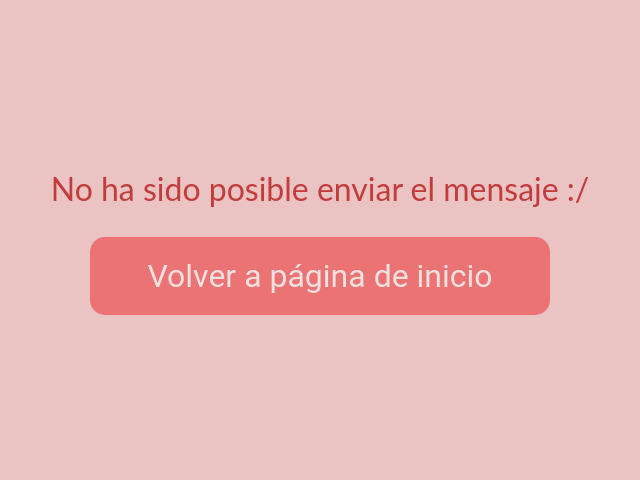
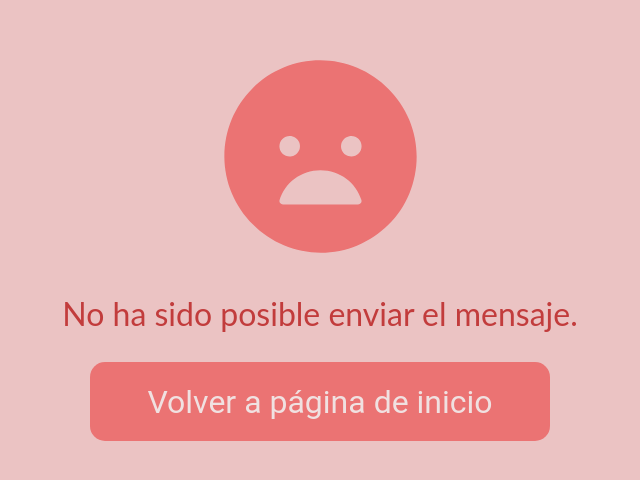
Before and after one commit to JoseDanielMantillaFranqui/PORTAFOLIO, a website: page denegacion.html in a window 1280 px wide. Shown: the part 220-700 px from the top of the page, without its empty margins (320-960 px from the left). Drawn offline with Linux system fonts and the light colour scheme.

Commit message:
Añadidas imágenes a las páginas de confirmación y denegación

```diff
--- a/denegacion.html
+++ b/denegacion.html
@@ -10,7 +10,8 @@
     <body>
         <main>
             <div class="container__confirmacion--denegación">
-                <p class="texto__confirmacion--denegación">No ha sido posible enviar el mensaje :/</p>
+                <img src="./img/sad.svg" alt="Imagen de carita triste" class="imagen__confirmacion--denegacion">
+                <p class="texto__confirmacion--denegación">No ha sido posible enviar el mensaje.</p>
                 <a class="enlace__home__confirmacion--denegación" href="index.html">Volver a página de inicio</a>
             </div>
         </main>
--- a/style.css
+++ b/style.css
@@ -796,6 +796,7 @@ footer {
     color: #c23c3c;
     font-size: 2rem;
     font-family: Lato, sans-serif;
+    text-align: center;
 }
 
 .enlace__home__confirmacion--denegación {
@@ -810,10 +811,15 @@ footer {
     transition: 1s all;
     cursor: pointer;
     text-decoration: none;
+    text-align: center;
 }
 
 .enlace__home__confirmacion--denegación:hover {
     background-color: #662424;
+}
+
+.imagen__confirmacion--denegacion {
+    margin-bottom: 2rem;
 }
 
 /*Código para el diseño responsivo entre 500 y 750px*/
```
Also changed, not shown: confirmacion.html (+1 -0 lines), img/happy.svg (added), img/sad.svg (added).
